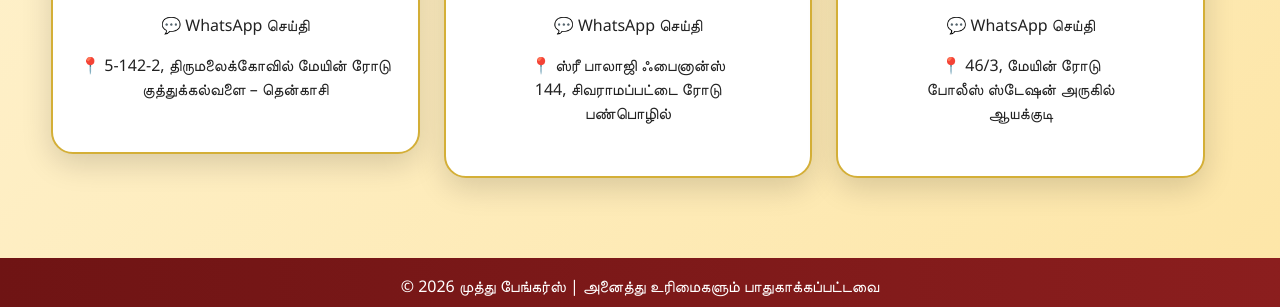
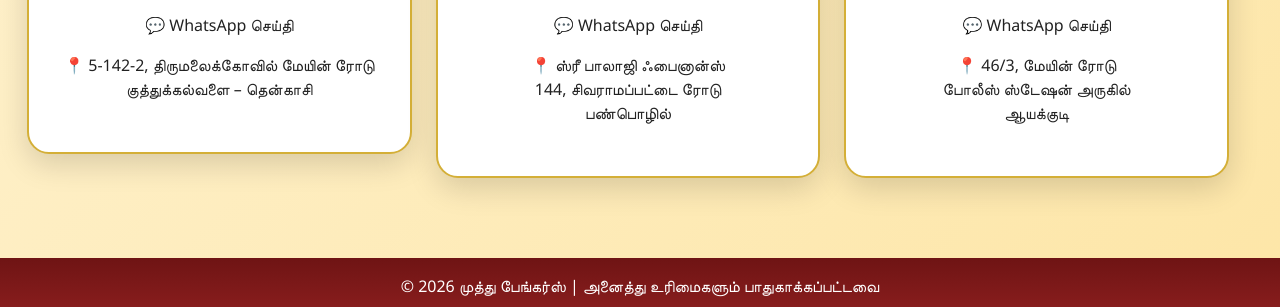
Before and after one commit to kanimurugan123/muthu-bankers-pawnshop, a plain HTML site: page index.html in a window 1280 px wide. Shown: the part 2493-2800 px from the top of the page. Drawn offline with nearby package versions, Linux system fonts and the light colour scheme; no server answers; a web font is replaced by a local one.

Commit message:
Refactor CSS variables and styles for consistency

```diff
--- a/style.css
+++ b/style.css
@@ -175,13 +175,23 @@ height:300px;
 height:200px;
 }
 }
+
   footer{
-    background: linear-gradient(90deg,var(--dark),var(--primary));
-     margin:0;
-  padding:15px 0;
-  }
+ background: linear-gradient(var(--dark),var(--primary));color:white;
+text-align:center;
+padding:15px;
+width:100%;
+margin:0;
+}
   .contact-adv{
   background: linear-gradient(135deg,#fff7dc,#fde6a8,#fff);
+  width: 100%;
+
+}
+.container,
+.container-fluid{
+padding-left:0 !important;
+padding-right:0 !important;
 }
 
 .contact-card{
@@ -319,3 +329,7 @@ color:#b30000;
   line-height:1.7;
   text-align: left;
 }
+body{
+margin:0;
+padding:0;
+}
```
